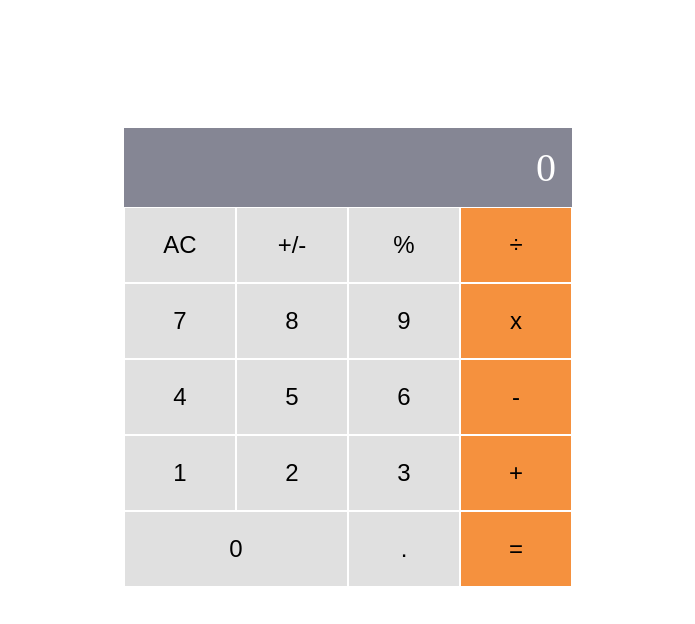
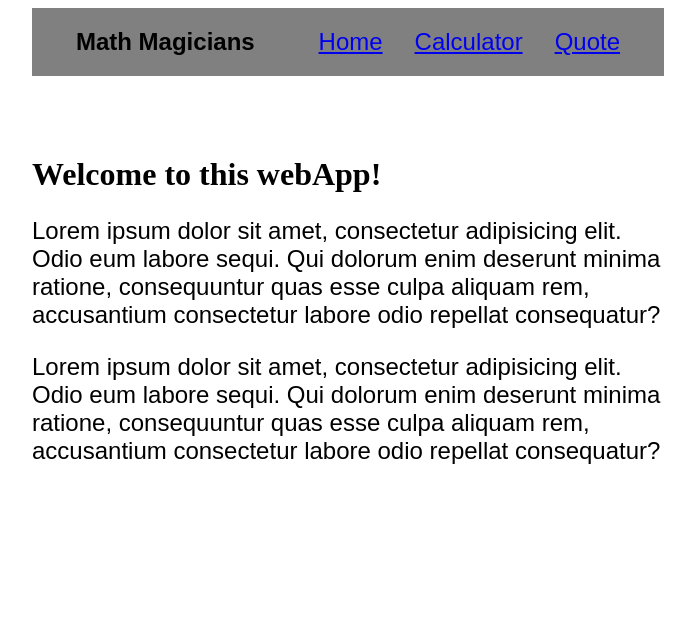
Before and after one commit to adamteddychang/math-magicians, a React (Create React App) app: page / in a window 1280 px wide. Shown: the top 624 px of the page, without its empty margins (292-987 px from the left). Built offline with nearby package versions, Linux system fonts and the light colour scheme.

Commit message:
Completed full page webapp

```diff
--- a/package.json
+++ b/package.json
@@ -12,6 +12,7 @@
     "netlify-cli": "^7.1.0",
     "react": "^17.0.2",
     "react-dom": "^17.0.2",
+    "react-router-dom": "^6.0.2",
     "react-scripts": "4.0.3",
     "uuid": "^8.3.2",
     "web-vitals": "^1.1.2"
--- a/public/index.html
+++ b/public/index.html
@@ -24,7 +24,7 @@
       work correctly both with client-side routing and a non-root public URL.
       Learn how to configure a non-root public URL by running `npm run build`.
     -->
-    <title>React App</title>
+    <title>Math Magicians</title>
   </head>
   <body>
     <noscript>You need to enable JavaScript to run this app.</noscript>
--- /dev/null
+++ b/src/App.css
@@ -0,0 +1,3 @@
+html {
+  overflow: hidden;
+}
--- a/src/App.js
+++ b/src/App.js
@@ -1,10 +1,26 @@
 import React from 'react';
+import { BrowserRouter as Router, Route, Routes } from 'react-router-dom';
 import Calc from './components/calc.js';
+import Home from './components/home.js';
+import Nav from './components/nav.js';
+import Quote from './components/quote.js';
+import './App.css';
 
 class App extends React.Component {
   render() {
     return (
-    <Calc/>
+      <Router>
+        <div>
+          <Nav/>
+          <Routes>
+            <Route path='/' element={<Home/>}/>
+            <Route path='/calc' element={<Calc/>}/>
+            <Route path='/quote' element={<Quote/>}/>
+
+            </Routes>
+
+        </div>
+      </Router>
 
     );
   }
--- /dev/null
+++ b/src/components/home.css
@@ -0,0 +1,9 @@
+.home {
+  width: 50%;
+  margin: 5rem auto;
+}
+
+.home p {
+  font-family: sans-serif;
+  font-size: 24px;
+}
--- /dev/null
+++ b/src/components/home.js
@@ -0,0 +1,20 @@
+import React from 'react';
+import './home.css';
+
+export default function Home() {
+  return (
+  <div className="home">
+    <h1>Welcome to this webApp!</h1>
+    <p>Lorem ipsum dolor sit amet, consectetur adipisicing elit.
+      Odio eum labore sequi. Qui dolorum
+      enim deserunt minima ratione, consequuntur quas esse culpa aliquam rem,
+      accusantium consectetur
+      labore odio repellat consequatur?</p>
+      <p>Lorem ipsum dolor sit amet, consectetur adipisicing elit.
+      Odio eum labore sequi. Qui dolorum
+      enim deserunt minima ratione, consequuntur quas esse culpa aliquam rem,
+      accusantium consectetur
+      labore odio repellat consequatur?</p>
+  </div>
+  );
+}
--- /dev/null
+++ b/src/components/nav.css
@@ -0,0 +1,25 @@
+nav {
+  display: flex;
+  justify-content: space-around;
+  align-items: center;
+  background-color: grey;
+  width: 50%;
+  font-family: sans-serif;
+  margin: 0 auto;
+}
+
+nav h1 {
+  margin-left: 2rem;
+}
+
+.navContain {
+  display: flex;
+  justify-content: space-between;
+  list-style-type: none;
+  align-items: center;
+}
+
+.nav-item {
+  margin-right: 2rem;
+  font-size: 24px;
+}
--- /dev/null
+++ b/src/components/nav.js
@@ -0,0 +1,22 @@
+import React from 'react';
+import { Link } from 'react-router-dom';
+import './nav.css';
+
+export default function Nav() {
+  return (
+    <nav>
+      <h1>Math Magicians</h1>
+      <ul className="navContain">
+        <Link to='/'>
+        <li className="nav-item">Home</li>
+        </Link>
+        <Link to='/calc'>
+        <li className="nav-item">Calculator</li>
+        </Link>
+        <Link to='/quote'>
+        <li className="nav-item">Quote</li>
+        </Link>
+      </ul>
+    </nav>
+  );
+}
--- /dev/null
+++ b/src/components/quote.css
@@ -0,0 +1,5 @@
+.quote {
+  width: 50%;
+  margin: 5rem auto;
+  text-align: center;
+}
--- /dev/null
+++ b/src/components/quote.js
@@ -0,0 +1,11 @@
+import React from 'react';
+import './quote.css';
+
+export default function Quote() {
+  return (
+  <div className='quote'>
+  <h1>Quote</h1>
+  <p>Lorem ipsum dolor, sit amet consectetur adipisicing elit. <br /> -Lorem Ipsum</p>
+  </div>
+  );
+}
```
Also changed, not shown: 1 other file (tests, documents, lock files or other folders).
